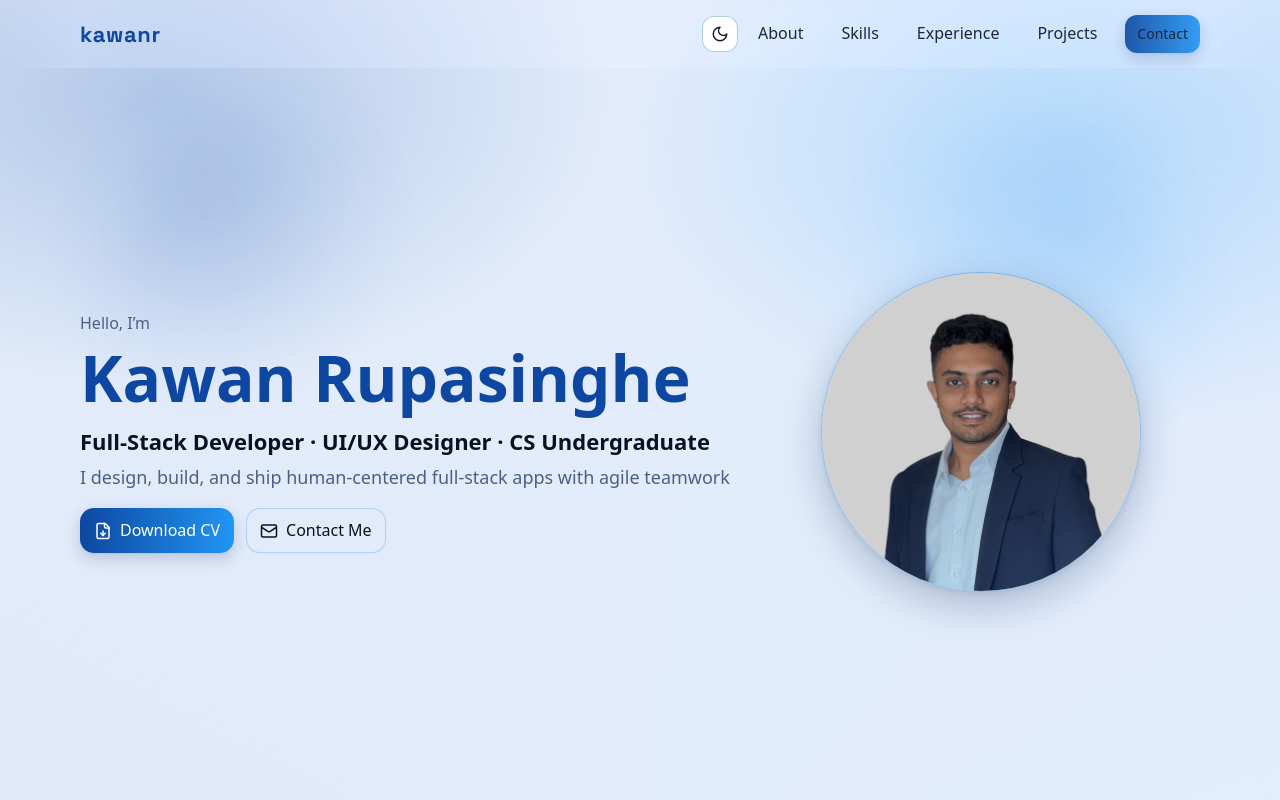
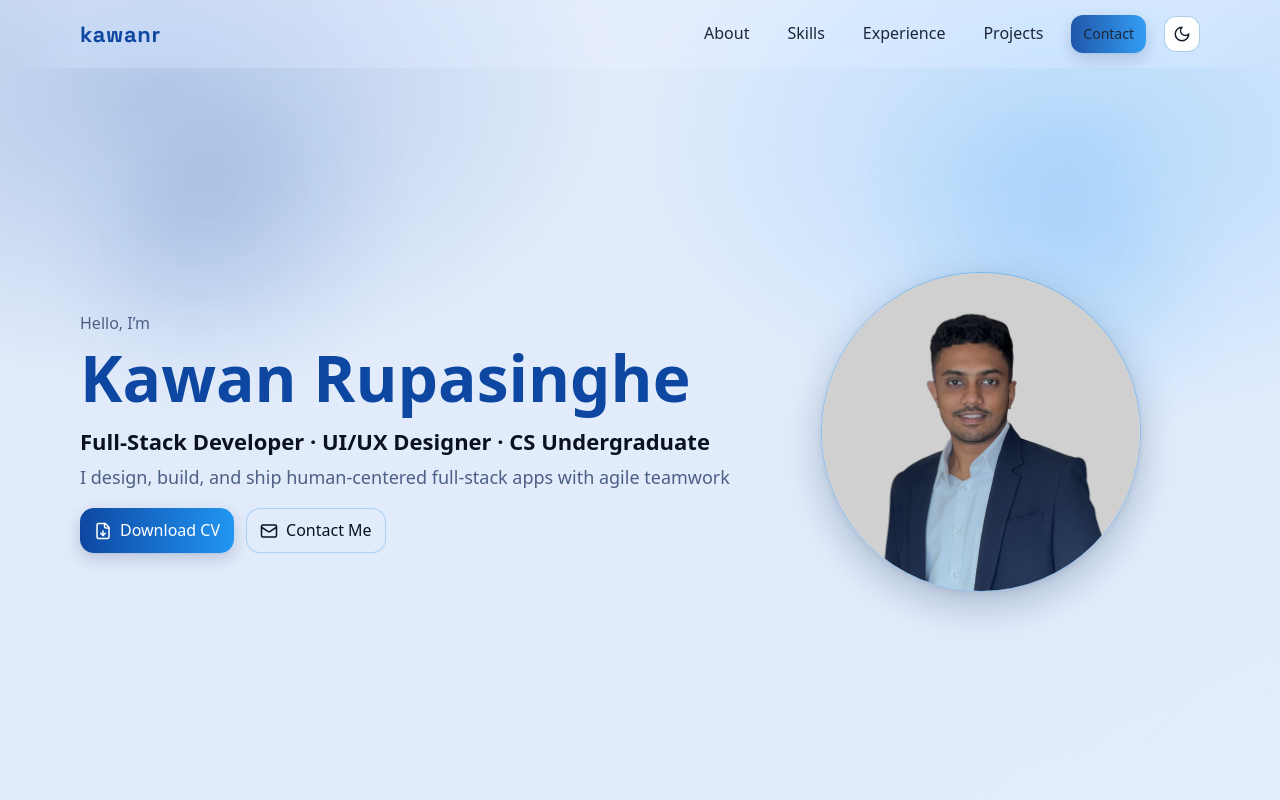
Before and after one commit to KawanRupasinghe/kawanr-portfolio, a React (Vite) app: page / in a window 1280 px wide. Shown: the top 800 px of the page. Built offline with nearby package versions, Linux system fonts and the light colour scheme.

Commit message:
refactor theme toggle

```diff
--- a/src/components/Header.jsx
+++ b/src/components/Header.jsx
@@ -90,7 +90,10 @@ export default function Header() {
 
   // Close mobile nav on resize to larger screens
   React.useEffect(() => {
-    const onResize = () => { if (window.innerWidth > 900) closeNav(); };
+    const onResize = () => {
+      if (window.innerWidth > 900) closeNav();
+      setIsMobile(window.innerWidth <= 900);
+    };
     window.addEventListener('resize', onResize);
     return () => window.removeEventListener('resize', onResize);
   }, []);
@@ -114,16 +117,27 @@ export default function Header() {
     };
   }, [open]);
 
+  // Track mobile breakpoint to place theme toggle appropriately
+  const [isMobile, setIsMobile] = React.useState(() => {
+    if (typeof window === 'undefined') return false;
+    return window.innerWidth <= 900;
+  });
+  React.useEffect(() => {
+    setIsMobile(window.innerWidth <= 900);
+  }, []);
+
   return (
     <header className="container header">
       <a className="brand" href="#top" aria-label="Home">kawanr</a>
 
       <div className="header__right">
-        {/* Theme toggle (always visible next to hamburger) */}
-        <button aria-label="Toggle theme" className="icon-btn theme-toggle" onClick={toggleTheme}>
-          <span className="theme-icon show-in-dark"><Sun size={18} /></span>
-          <span className="theme-icon show-in-light"><Moon size={18} /></span>
-        </button>
+        {/* Theme toggle (mobile: next to hamburger) */}
+        {isMobile && (
+          <button aria-label="Toggle theme" className="icon-btn theme-toggle" onClick={toggleTheme}>
+            <span className="theme-icon show-in-dark"><Sun size={18} /></span>
+            <span className="theme-icon show-in-light"><Moon size={18} /></span>
+          </button>
+        )}
 
         {/* Mobile menu toggle (visible on small screens) */}
         <button
@@ -141,6 +155,13 @@ export default function Header() {
           <a href="#experience" onClick={closeNav}>Experience</a>
           <a href="#projects" onClick={closeNav}>Projects</a>
           <a className="btn" href="#contact" onClick={closeNav}>Contact</a>
+          {/* Theme toggle (desktop: keep inside nav as before) */}
+          {!isMobile && (
+            <button aria-label="Toggle theme" className="icon-btn theme-toggle" onClick={toggleTheme}>
+              <span className="theme-icon show-in-dark"><Sun size={18} /></span>
+              <span className="theme-icon show-in-light"><Moon size={18} /></span>
+            </button>
+          )}
         </nav>
       </div>
       {/* Close menu when clicking outside (use capture on document) */}
```
